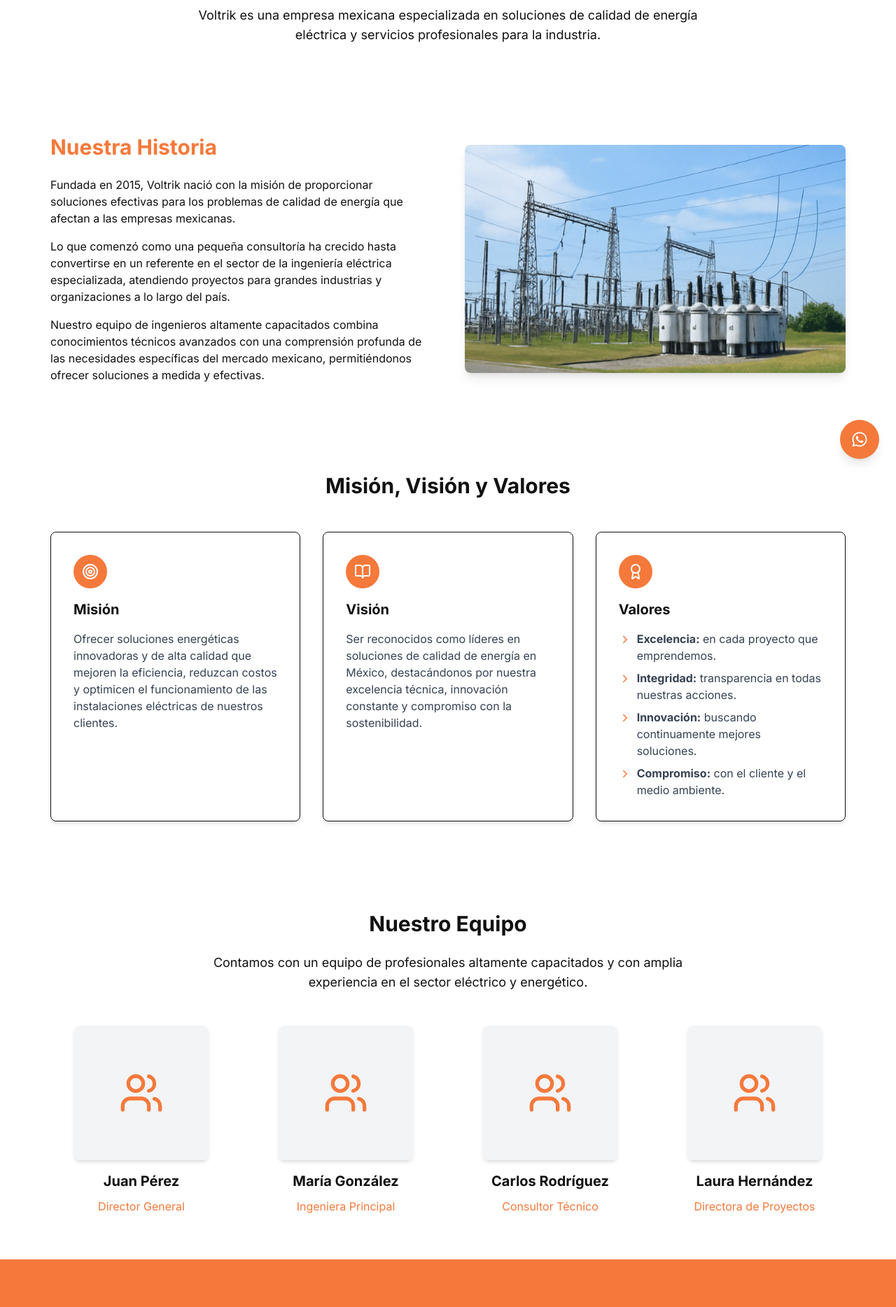
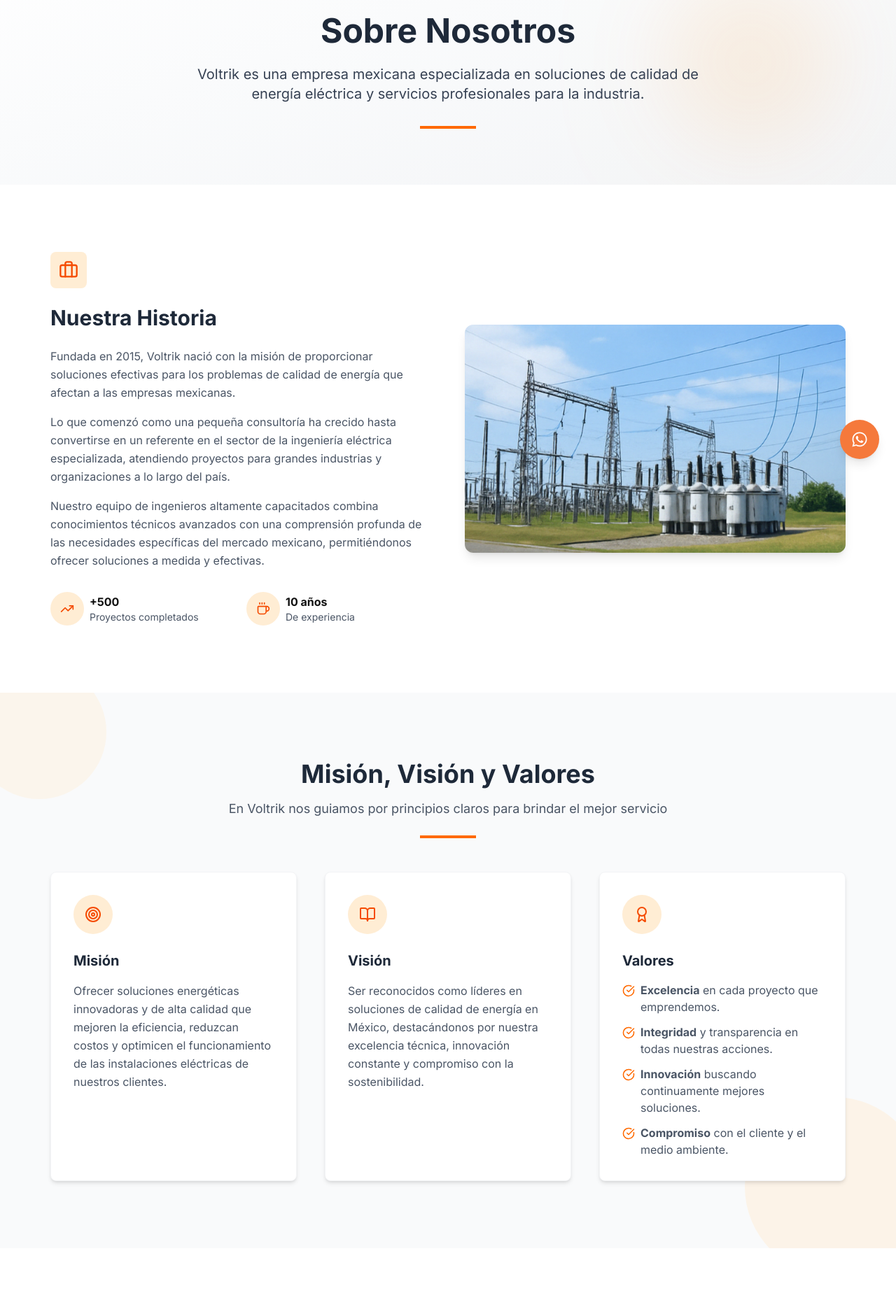
Before and after one commit to BetoVeraRz/VolTrick, a Next.js app: page /nosotros in a window 1280 px wide. Shown: the part 120-1988 px from the top of the page at 70% size. Built offline with nearby package versions, Linux system fonts and the light colour scheme.

Commit message:
Cambios en la sección de nosotros

```diff
--- a/app/globals.css
+++ b/app/globals.css
@@ -18,15 +18,6 @@
   --accent: var(--color-orange-primary);
   --muted: var(--color-gray);
   --light-bg: var(--color-light-gray);
-}
-
-@media (prefers-color-scheme: dark) {
-  :root {
-    --background: var(--color-dark);
-    --foreground: var(--color-light-gray);
-    --muted: #333333;
-    --light-bg: #222222;
-  }
 }
 
 @layer base {
--- a/app/nosotros/page.tsx
+++ b/app/nosotros/page.tsx
@@ -1,44 +1,73 @@
-import { Users, Target, BookOpen, Award, ChevronRight } from 'lucide-react';
+import { Users, Target, BookOpen, Award, Briefcase, TrendingUp, CheckCircle, Coffee } from 'lucide-react';
 import Link from 'next/link';
 
 export default function NosotrosPage() {
   return (
     <>
       {/* Cabecera de Nosotros */}
-      <section className="bg-light-bg py-16">
-        <div className="container-custom">
-          <div className="max-w-3xl mx-auto text-center">
-            <h1 className="text-4xl font-bold mb-6">Sobre Nosotros</h1>
-            <p className="text-lg">
+      <section className="bg-gradient-to-br from-white via-gray-50 to-gray-100 py-16 md:py-20 relative overflow-hidden">
+        <div className="container-custom pt-15">
+          <div className="max-w-3xl mx-auto text-center relative z-10">
+            <h1 className="text-4xl md:text-5xl font-bold mb-6 text-gray-800">Sobre Nosotros</h1>
+            <p className="text-lg md:text-xl text-gray-700">
               Voltrik es una empresa mexicana especializada en soluciones de calidad de energía eléctrica y servicios profesionales para la industria.
             </p>
+            <div className="w-20 h-1 bg-orange-500 mx-auto mt-8"></div>
           </div>
         </div>
+
+        {/* Elementos decorativos sutiles */}
+        <div className="absolute top-20 right-20 w-64 h-64 bg-orange-400 rounded-full mix-blend-multiply filter blur-3xl opacity-10"></div>
       </section>
 
       {/* Nuestra historia */}
-      <section className="py-16">
+      <section className="py-16 md:py-24">
         <div className="container-custom">
           <div className="grid md:grid-cols-2 gap-12 items-center">
             <div>
-              <h2 className="text-3xl font-bold mb-6 text-primary">Nuestra Historia</h2>
-              <p className="mb-4">
+              <div className="inline-flex items-center justify-center bg-orange-100 p-3 rounded-lg mb-6">
+                <Briefcase size={28} className="text-orange-600" />
+              </div>
+              <h2 className="text-3xl font-bold mb-6 text-gray-800">Nuestra Historia</h2>
+              <p className="mb-4 text-gray-600 leading-relaxed">
                 Fundada en 2015, Voltrik nació con la misión de proporcionar soluciones efectivas para los problemas de calidad de energía que afectan a las empresas mexicanas.
               </p>
-              <p className="mb-4">
+              <p className="mb-4 text-gray-600 leading-relaxed">
                 Lo que comenzó como una pequeña consultoría ha crecido hasta convertirse en un referente en el sector de la ingeniería eléctrica especializada,
                 atendiendo proyectos para grandes industrias y organizaciones a lo largo del país.
               </p>
-              <p>
+              <p className="text-gray-600 leading-relaxed">
                 Nuestro equipo de ingenieros altamente capacitados combina conocimientos técnicos avanzados con una comprensión profunda
                 de las necesidades específicas del mercado mexicano, permitiéndonos ofrecer soluciones a medida y efectivas.
               </p>
+
+              <div className="grid grid-cols-2 gap-4 mt-8">
+                <div className="flex items-center gap-2">
+                  <div className="w-12 h-12 rounded-full bg-orange-100 flex items-center justify-center flex-shrink-0">
+                    <TrendingUp className="text-orange-600" size={20} />
+                  </div>
+                  <div>
+                    <p className="font-bold">+500</p>
+                    <p className="text-sm text-gray-600">Proyectos completados</p>
+                  </div>
+                </div>
+                <div className="flex items-center gap-2">
+                  <div className="w-12 h-12 rounded-full bg-orange-100 flex items-center justify-center flex-shrink-0">
+                    <Coffee className="text-orange-600" size={20} />
+                  </div>
+                  <div>
+                    <p className="font-bold">10 años</p>
+                    <p className="text-sm text-gray-600">De experiencia</p>
+                  </div>
+                </div>
+              </div>
             </div>
-            <div className="rounded-lg overflow-hidden shadow-lg">
+
+            <div className="rounded-xl overflow-hidden shadow-lg">
               <img
                 src="/hero.jpg"
                 alt="Historia de Voltrik"
-                className="w-full h-auto"
+                className="w-full h-auto hover:scale-102 transition-transform duration-700"
               />
             </div>
           </div>
@@ -46,137 +75,150 @@
       </section>
 
       {/* Misión, Visión y Valores */}
-      <section className="py-16 bg-light-bg">
-        <div className="container-custom">
+      <section className="py-16 md:py-24 bg-gray-50 relative overflow-hidden">
+        <div className="container-custom relative z-10">
           <div className="text-center mb-12">
-            <h2 className="text-3xl font-bold mb-6">Misión, Visión y Valores</h2>
+            <h2 className="text-3xl md:text-4xl font-bold mb-4 text-gray-800">Misión, Visión y Valores</h2>
+            <p className="text-lg max-w-2xl mx-auto text-gray-600">
+              En Voltrik nos guiamos por principios claros para brindar el mejor servicio
+            </p>
+            <div className="w-20 h-1 bg-orange-500 mx-auto mt-6"></div>
           </div>
-          <div className="grid md:grid-cols-3 gap-8">
+
+          <div className="grid md:grid-cols-3 gap-8 md:gap-10">
             {/* Misión */}
-            <div className="bg-primary/10 p-8 rounded-lg shadow-md border border-primary/20">
-              <div className="inline-flex items-center justify-center bg-primary w-12 h-12 rounded-full mb-4">
-                <Target size={24} className="text-white" />
+            <div className="bg-white p-8 rounded-lg shadow-md hover:shadow-lg transition-shadow border border-gray-100">
+              <div className="flex items-center justify-center w-14 h-14 rounded-full bg-orange-100 mb-6">
+                <Target size={24} className="text-orange-600" />
               </div>
-              <h3 className="text-xl font-bold mb-4 text-dark">Misión</h3>
-              <p className="text-gray-700">
+              <h3 className="text-xl font-bold mb-4 text-gray-800">Misión</h3>
+              <p className="text-gray-600 leading-relaxed">
                 Ofrecer soluciones energéticas innovadoras y de alta calidad que mejoren la eficiencia,
                 reduzcan costos y optimicen el funcionamiento de las instalaciones eléctricas de nuestros clientes.
               </p>
             </div>
 
             {/* Visión */}
-            <div className="bg-primary/10 p-8 rounded-lg shadow-md border border-primary/20">
-              <div className="inline-flex items-center justify-center bg-primary w-12 h-12 rounded-full mb-4">
-                <BookOpen size={24} className="text-white" />
+            <div className="bg-white p-8 rounded-lg shadow-md hover:shadow-lg transition-shadow border border-gray-100">
+              <div className="flex items-center justify-center w-14 h-14 rounded-full bg-orange-100 mb-6">
+                <BookOpen size={24} className="text-orange-600" />
               </div>
-              <h3 className="text-xl font-bold mb-4 text-dark">Visión</h3>
-              <p className="text-gray-700">
+              <h3 className="text-xl font-bold mb-4 text-gray-800">Visión</h3>
+              <p className="text-gray-600 leading-relaxed">
                 Ser reconocidos como líderes en soluciones de calidad de energía en México,
                 destacándonos por nuestra excelencia técnica, innovación constante y compromiso con la sostenibilidad.
               </p>
             </div>
 
             {/* Valores */}
-            <div className="bg-primary/10 p-8 rounded-lg shadow-md border border-primary/20">
-              <div className="inline-flex items-center justify-center bg-primary w-12 h-12 rounded-full mb-4">
-                <Award size={24} className="text-white" />
+            <div className="bg-white p-8 rounded-lg shadow-md hover:shadow-lg transition-shadow border border-gray-100">
+              <div className="flex items-center justify-center w-14 h-14 rounded-full bg-orange-100 mb-6">
+                <Award size={24} className="text-orange-600" />
               </div>
-              <h3 className="text-xl font-bold mb-4 text-dark">Valores</h3>
-              <ul className="space-y-2 text-gray-700">
+              <h3 className="text-xl font-bold mb-4 text-gray-800">Valores</h3>
+              <ul className="space-y-3 text-gray-600">
                 <li className="flex items-start gap-2">
-                  <ChevronRight size={18} className="text-primary mt-1 flex-shrink-0" />
-                  <span><strong>Excelencia:</strong> en cada proyecto que emprendemos.</span>
+                  <CheckCircle size={18} className="text-orange-500 mt-1 flex-shrink-0" />
+                  <span><strong>Excelencia</strong> en cada proyecto que emprendemos.</span>
                 </li>
                 <li className="flex items-start gap-2">
-                  <ChevronRight size={18} className="text-primary mt-1 flex-shrink-0" />
-                  <span><strong>Integridad:</strong> transparencia en todas nuestras acciones.</span>
+                  <CheckCircle size={18} className="text-orange-500 mt-1 flex-shrink-0" />
+                  <span><strong>Integridad</strong> y transparencia en todas nuestras acciones.</span>
                 </li>
                 <li className="flex items-start gap-2">
-                  <ChevronRight size={18} className="text-primary mt-1 flex-shrink-0" />
-                  <span><strong>Innovación:</strong> buscando continuamente mejores soluciones.</span>
+                  <CheckCircle size={18} className="text-orange-500 mt-1 flex-shrink-0" />
+                  <span><strong>Innovación</strong> buscando continuamente mejores soluciones.</span>
                 </li>
                 <li className="flex items-start gap-2">
-                  <ChevronRight size={18} className="text-primary mt-1 flex-shrink-0" />
-                  <span><strong>Compromiso:</strong> con el cliente y el medio ambiente.</span>
+                  <CheckCircle size={18} className="text-orange-500 mt-1 flex-shrink-0" />
+                  <span><strong>Compromiso</strong> con el cliente y el medio ambiente.</span>
                 </li>
               </ul>
             </div>
           </div>
         </div>
+
+        {/* Elemento decorativo */}
+        <div className="absolute -bottom-10 -right-10 w-64 h-64 rounded-full bg-orange-100 opacity-50"></div>
+        <div className="absolute -top-10 -left-10 w-48 h-48 rounded-full bg-orange-100 opacity-40"></div>
       </section>
 
       {/* Nuestro equipo */}
-      <section className="py-16">
+      <section className="py-16 md:py-24">
         <div className="container-custom">
           <div className="text-center mb-12">
-            <h2 className="text-3xl font-bold mb-6">Nuestro Equipo</h2>
-            <p className="text-lg max-w-3xl mx-auto">
+            <h2 className="text-3xl md:text-4xl font-bold mb-4 text-gray-800">Nuestro Equipo</h2>
+            <p className="text-lg max-w-3xl mx-auto text-gray-600">
               Contamos con un equipo de profesionales altamente capacitados y con amplia experiencia en el sector
               eléctrico y energético.
             </p>
+            <div className="w-20 h-1 bg-orange-500 mx-auto mt-6"></div>
           </div>
 
-          <div className="grid md:grid-cols-2 lg:grid-cols-4 gap-8">
+          <div className="grid md:grid-cols-2 lg:grid-cols-4 gap-6 lg:gap-8">
             {/* Miembro 1 */}
-            <div className="text-center">
-              <div className="rounded-lg overflow-hidden shadow-md mb-4 mx-auto w-48 h-48">
-                <div className="w-full h-full bg-gray-100 flex items-center justify-center">
-                  <Users size={64} className="text-primary" />
+            <div className="bg-white p-6 rounded-lg shadow-md hover:shadow-lg transition-shadow border border-gray-100 text-center">
+              <div className="rounded-full overflow-hidden shadow-md mb-6 mx-auto w-32 h-32 border-2 border-orange-100">
+                <div className="w-full h-full bg-orange-50 flex items-center justify-center">
+                  <Users size={48} className="text-orange-600" />
                 </div>
               </div>
-              <h3 className="text-xl font-bold">Juan Pérez</h3>
-              <p className="text-primary">Director General</p>
+              <h3 className="text-xl font-bold text-gray-800 mb-1">Juan Pérez</h3>
+              <p className="text-orange-600 font-medium mb-3">Director General</p>
+              <p className="text-sm text-gray-600">Más de 15 años de experiencia en el sector energético e ingeniería eléctrica.</p>
             </div>
 
             {/* Miembro 2 */}
-            <div className="text-center">
-              <div className="rounded-lg overflow-hidden shadow-md mb-4 mx-auto w-48 h-48">
-                <div className="w-full h-full bg-gray-100 flex items-center justify-center">
-                  <Users size={64} className="text-primary" />
+            <div className="bg-white p-6 rounded-lg shadow-md hover:shadow-lg transition-shadow border border-gray-100 text-center">
+              <div className="rounded-full overflow-hidden shadow-md mb-6 mx-auto w-32 h-32 border-2 border-orange-100">
+                <div className="w-full h-full bg-orange-50 flex items-center justify-center">
+                  <Users size={48} className="text-orange-600" />
                 </div>
               </div>
-              <h3 className="text-xl font-bold">María González</h3>
-              <p className="text-primary">Ingeniera Principal</p>
+              <h3 className="text-xl font-bold text-gray-800 mb-1">María González</h3>
+              <p className="text-orange-600 font-medium mb-3">Ingeniera Principal</p>
+              <p className="text-sm text-gray-600">Especialista en calidad de energía y análisis de sistemas eléctricos complejos.</p>
             </div>
 
             {/* Miembro 3 */}
-            <div className="text-center">
-              <div className="rounded-lg overflow-hidden shadow-md mb-4 mx-auto w-48 h-48">
-                <div className="w-full h-full bg-gray-100 flex items-center justify-center">
-                  <Users size={64} className="text-primary" />
+            <div className="bg-white p-6 rounded-lg shadow-md hover:shadow-lg transition-shadow border border-gray-100 text-center">
+              <div className="rounded-full overflow-hidden shadow-md mb-6 mx-auto w-32 h-32 border-2 border-orange-100">
+                <div className="w-full h-full bg-orange-50 flex items-center justify-center">
+                  <Users size={48} className="text-orange-600" />
                 </div>
               </div>
-              <h3 className="text-xl font-bold">Carlos Rodríguez</h3>
-              <p className="text-primary">Consultor Técnico</p>
+              <h3 className="text-xl font-bold text-gray-800 mb-1">Carlos Rodríguez</h3>
+              <p className="text-orange-600 font-medium mb-3">Consultor Técnico</p>
+              <p className="text-sm text-gray-600">Experto en cumplimiento de Código de Red y normativas eléctricas.</p>
             </div>
 
-            {/* Miembro 4 */}
-            <div className="text-center">
-              <div className="rounded-lg overflow-hidden shadow-md mb-4 mx-auto w-48 h-48">
-                <div className="w-full h-full bg-gray-100 flex items-center justify-center">
-                  <Users size={64} className="text-primary" />
-                </div>
-              </div>
-              <h3 className="text-xl font-bold">Laura Hernández</h3>
-              <p className="text-primary">Directora de Proyectos</p>
-            </div>
           </div>
         </div>
       </section>
 
       {/* CTA */}
-      <section className="py-16 bg-primary text-white text-center">
-        <div className="container-custom">
-          <h2 className="text-3xl font-bold mb-6">Trabajemos juntos</h2>
-          <p className="text-xl mb-8 max-w-2xl mx-auto">
+      <section className="py-16 md:py-20 bg-gradient-to-r from-orange-600 to-orange-700 text-white relative overflow-hidden">
+        <div className="container-custom text-center relative z-10">
+          <h2 className="text-2xl md:text-3xl lg:text-4xl font-bold mb-6 max-w-3xl mx-auto leading-tight">
+            Trabajemos juntos
+          </h2>
+          <p className="text-lg md:text-xl mb-8 md:mb-10 max-w-2xl mx-auto opacity-90">
             Permítenos ayudarte a optimizar tu instalación eléctrica y mejorar la calidad de tu energía.
           </p>
           <Link
             href="/contacto"
-            className="inline-block px-8 py-4 bg-white text-primary hover:bg-light-bg rounded-md text-lg font-semibold shadow-md transition-all duration-300"
+            className="inline-flex items-center px-8 py-4 bg-white text-orange-600 hover:bg-orange-50 rounded-md text-lg font-semibold shadow-lg transition-all duration-300 hover:shadow-xl group"
           >
-            Contáctanos ahora
+            Contáctenos ahora
+            <svg xmlns="http://www.w3.org/2000/svg" width="24" height="24" viewBox="0 0 24 24" fill="none" stroke="currentColor" strokeWidth="2" strokeLinecap="round" strokeLinejoin="round" className="ml-2 transform group-hover:translate-x-1 transition-transform"><path d="M5 12h14"></path><path d="m12 5 7 7-7 7"></path></svg>
           </Link>
+        </div>
+
+        {/* Elementos decorativos para el fondo */}
+        <div className="absolute top-0 left-0 w-full h-full opacity-10">
+          <div className="absolute top-10 left-10 w-20 h-20 border-4 border-white rounded-full"></div>
+          <div className="absolute bottom-10 right-10 w-40 h-40 border-4 border-white rounded-full"></div>
+          <div className="absolute top-1/2 left-1/4 w-16 h-16 border-4 border-white rounded-full"></div>
         </div>
       </section>
     </>
--- a/components/WhatsAppButton.tsx
+++ b/components/WhatsAppButton.tsx
@@ -1,7 +1,7 @@
 export function WhatsAppButton() {
   return (
     <a
-      href="https://wa.me/+5215555555555"
+      href="https://wa.me/+523312547558?text=Hola,%20me%20interesa%20más%20información%20sobre%20sus%20servicios."
       target="_blank"
       rel="noopener noreferrer"
       className="fixed bottom-6 right-6 bg-primary hover:bg-secondary text-white rounded-full p-4 shadow-lg transition-all duration-300 hover:scale-110 z-50"
```
Also changed, not shown: components/Footer.tsx (+31 -31 lines).
